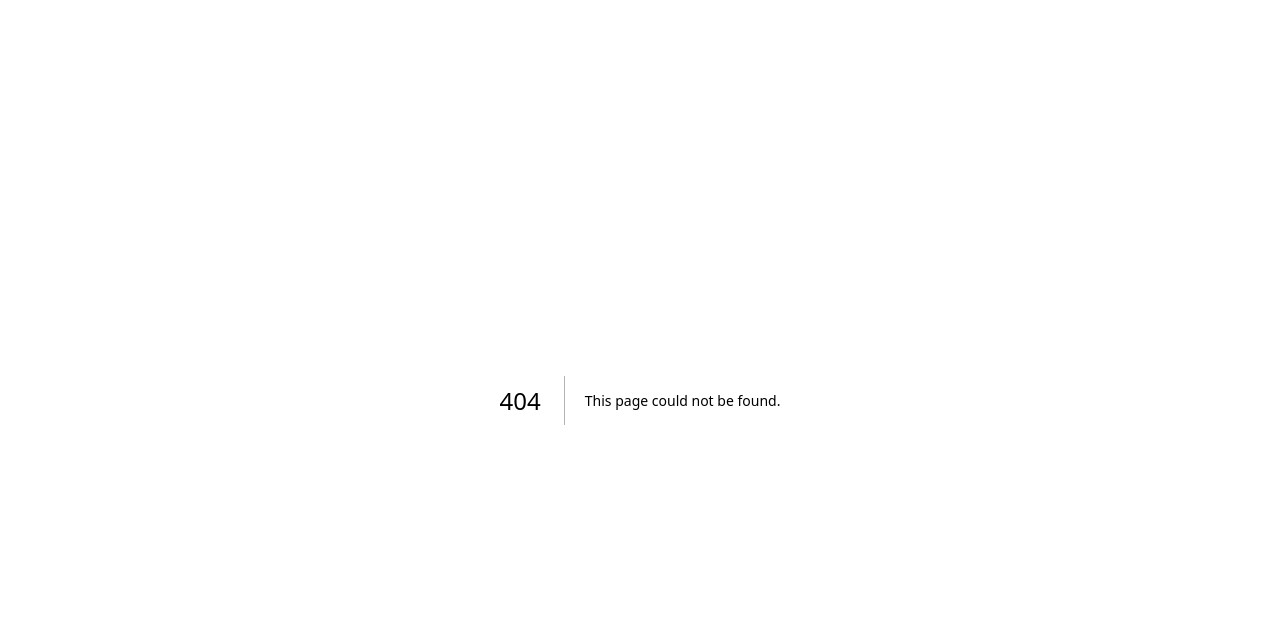
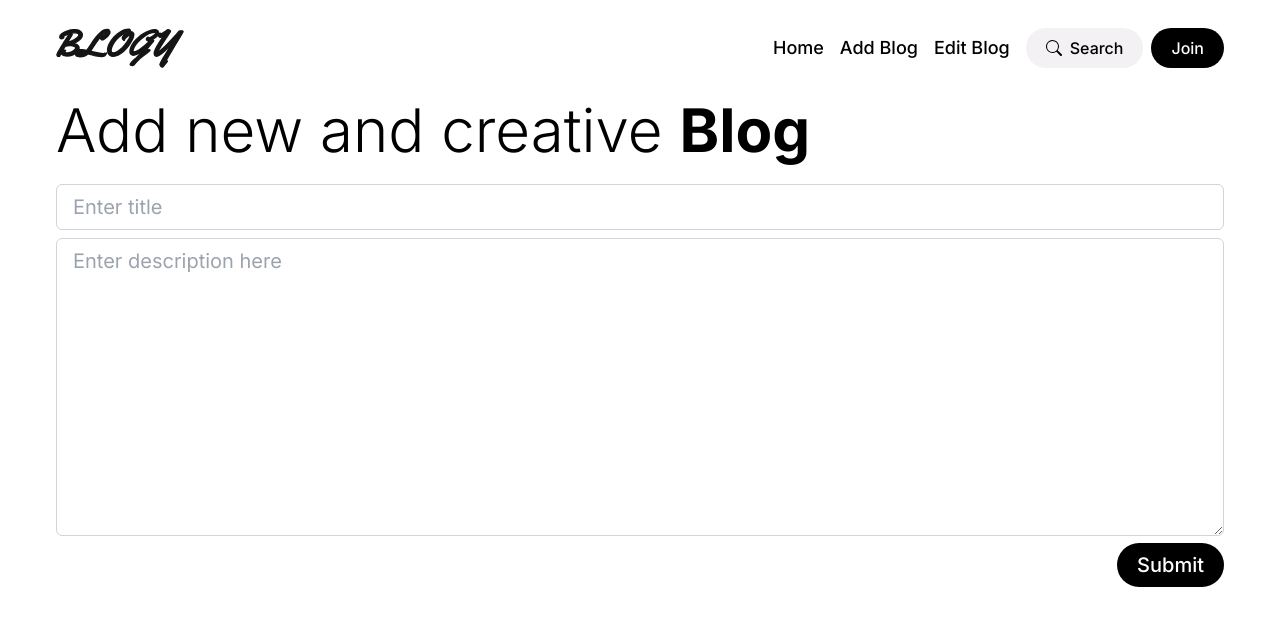
Before and after one commit to hxncodes/NEXTJS-BLOGY, a Next.js app: page /blog/add in a window 1280 px wide. Before the commit this address had no page. Shown: the top 626 px of the page. Built offline with nearby package versions, Linux system fonts and the light colour scheme.

Commit message:
Add Blog page added

```diff
--- /dev/null
+++ b/app/blog/add/page.tsx
@@ -0,0 +1,39 @@
+import React, { Fragment } from "react";
+import { toast, Toaster } from "react-hot-toast";
+
+const AddBlog = () => {
+  return (
+    <main className="main-container pt-8">
+      <div>
+        <h2 className="text-3xl sm:text-5xl lg:text-6xl font-light">
+          Add new and creative <span className="break-all font-bold">Blog</span>
+        </h2>
+        <Fragment>
+          <Toaster />
+          <div className="flex w-full my-4">
+            <div className="flex flex-col justify-center items-center m-auto w-full text-xl">
+              <form className="block w-full">
+                <input
+                  type="text"
+                  placeholder="Enter title"
+                  className="rounded-md px-4 py-2 my-2 w-full border border-gray-300 focus:outline-gray-400"
+                />
+                <textarea
+                  rows={10}
+                  className="rounded-md px-4 py-2 w-full border border-gray-300 focus:outline-gray-400"
+                  placeholder="Enter description here"
+                ></textarea>
+
+                <button className="btn btn-primary float-right" type="submit">
+                  Submit
+                </button>
+              </form>
+            </div>
+          </div>
+        </Fragment>
+      </div>
+    </main>
+  );
+};
+
+export default AddBlog;
--- /dev/null
+++ b/app/blog/edit/page.tsx
@@ -0,0 +1,7 @@
+import React from "react";
+
+const EditBlog = () => {
+  return <div>EditBlog</div>;
+};
+
+export default EditBlog;
--- a/app/layout.tsx
+++ b/app/layout.tsx
@@ -1,6 +1,11 @@
+"use client";
+
+import SearchBox from "@/components/SearchBox";
 import "./globals.css";
 import type { Metadata } from "next";
 import { Inter } from "next/font/google";
+import { useState } from "react";
+import Navbar from "@/components/Navbar";
 
 const inter = Inter({ subsets: ["latin"] });
 
@@ -14,9 +19,14 @@ export default function RootLayout({
 }: {
   children: React.ReactNode;
 }) {
+  const [searchOpen, setSearchOpen] = useState<Boolean>(false);
   return (
     <html lang="en">
-      <body className={inter.className}>{children}</body>
+      <body className={inter.className}>
+        <SearchBox show={searchOpen} onClose={setSearchOpen} />
+        <Navbar onClick={() => setSearchOpen(true)} />
+        {children}
+      </body>
     </html>
   );
 }
--- a/app/page.tsx
+++ b/app/page.tsx
@@ -12,16 +12,12 @@ import { useState } from "react";
 export default function Home() {
   const [searchOpen, setSearchOpen] = useState<Boolean>(false);
   return (
-    <main>
-      <SearchBox show={searchOpen} onClose={setSearchOpen} />
-      <div className="main-container">
-        <Navbar onClick={() => setSearchOpen(true)} />
-        <Hero />
-        <Stories />
-        <LatestBlogs />
-        <RecomendedSection />
-        <Footer />
-      </div>
+    <main className="main-container">
+      <Hero />
+      <Stories />
+      <LatestBlogs />
+      <RecomendedSection />
+      <Footer />
     </main>
   );
 }
--- a/components/Navbar.tsx
+++ b/components/Navbar.tsx
@@ -16,7 +16,7 @@ const Navbar = ({ onClick }: Props) => {
   const [open, setOpen] = useState(false);
   const [isOpen, setIsOpen] = useState(false);
   return (
-    <nav className="flex items-center justify-between flex-wrap pt-7">
+    <nav className="main-container flex items-center justify-between flex-wrap pt-7">
       <div className="mr-6 lg:mr-72">
         <Logo />
       </div>
--- a/data/links.tsx
+++ b/data/links.tsx
@@ -3,15 +3,15 @@ import { BsFacebook, BsTwitter, BsPinterest, BsVimeo } from "react-icons/bs";
 export const navLinks = [
   {
     name: "Home",
-    url: "#",
+    url: "/",
   },
   {
-    name: "Recent Post",
-    url: "#",
+    name: "Add Blog",
+    url: "/blog/add",
   },
   {
-    name: "Membership",
-    url: "#",
+    name: "Edit Blog",
+    url: "/blog/edit",
   },
 ];
 
--- a/package.json
+++ b/package.json
@@ -20,6 +20,7 @@
     "postcss": "8.4.27",
     "react": "18.2.0",
     "react-dom": "18.2.0",
+    "react-hot-toast": "^2.4.1",
     "react-icons": "^4.10.1",
     "tailwindcss": "3.3.3",
     "typescript": "5.1.6"
```
Also changed, not shown: 1 other file (tests, documents, lock files or other folders).
